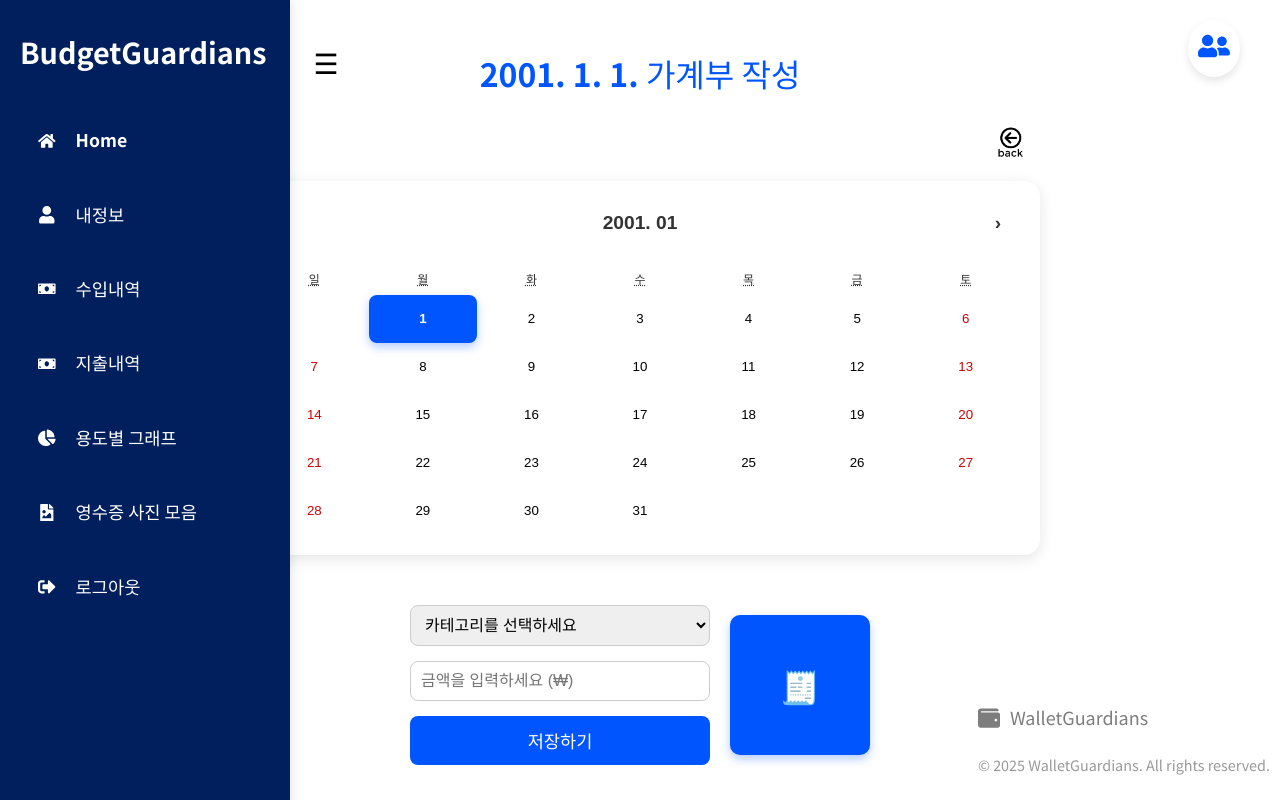
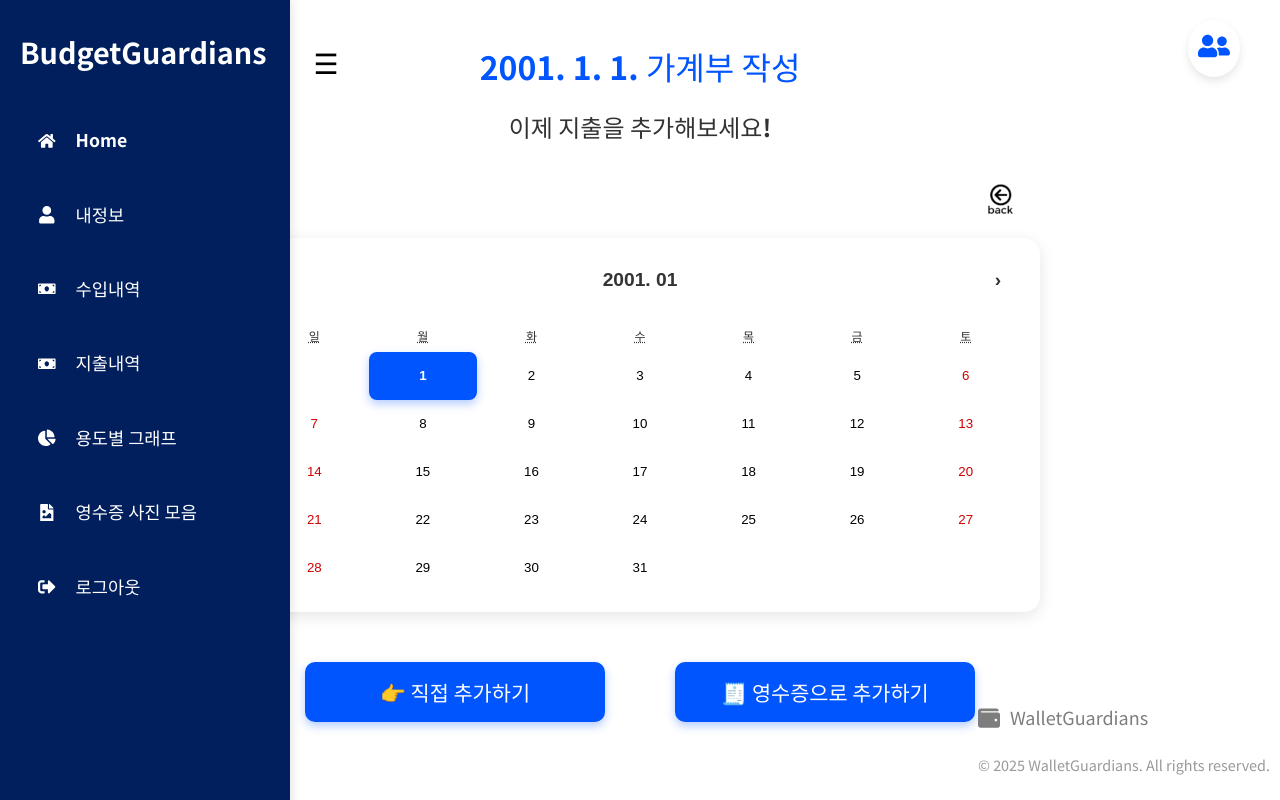
Before and after one commit to ChoiTheCreator/wallet-guardians-web, a React (Vite) app: page /input-entry/1 in a window 1280 px wide. Built offline with nearby package versions, Linux system fonts and the light colour scheme.

Commit message:
<Feat> 친구페이지 및 영수증 입력 페이지 모달링 설정 및 디자인 개선

```diff
--- /dev/null
+++ b/src/pages/InputEntryModal.jsx
@@ -0,0 +1,120 @@
+import React, { useState } from 'react';
+import '../style/InputEntryModal.scss';
+
+const InputEntryModal = ({ isOpen, onClose }) => {
+  const [category, setCategory] = useState('');
+  const [customCategory, setCustomCategory] = useState('');
+  const [amount, setAmount] = useState('');
+  const [storeName, setStoreName] = useState(''); // 명세서 대로 추가
+  const [description, setDescription] = useState(''); // 명세서 대로 추가 22
+
+  const handleSave = async () => {
+    const selectedCategory = category === '기타' ? customCategory : category;
+    if (!selectedCategory || !amount) {
+      alert('카테고리와 금액을 모두 입력해주세요!');
+      return;
+    }
+
+    const expenseData = {
+      expenseCategory: selectedCategory,
+      amount: parseInt(amount, 10),
+      storeName: storeName, // 가게 상호명
+      description: description, // 메모
+    };
+
+    try {
+      const response = await axios.post(
+        `http://백엔드서버주소/expense/${date}`,
+        expenseData,
+        {
+          headers: {
+            'Content-Type': 'application/json',
+          },
+        }
+      );
+
+      if (response.data.success) {
+        alert('지출이 성공적으로 저장되었습니다!');
+        navigate('/main'); // 저장 후 메인 페이지로 이동
+      } else {
+        alert('지출 저장에 실패했습니다.');
+      }
+    } catch (error) {
+      console.error('지출 저장 오류:', error);
+      alert('서버와 통신 중 문제가 발생했습니다.');
+    }
+  }; // 백엔드로 보내는 수동 지출 입력 로직
+
+  if (!isOpen) return null;
+
+  return (
+    <div className="modal-overlay">
+      <div className="modal-container">
+        <h2>지출 추가</h2>
+        <div className="entry-form">
+          <select
+            value={category}
+            style={{ marginBottom: '20px' }}
+            onChange={(e) => setCategory(e.target.value)}
+          >
+            <option value="">카테고리를 선택하세요</option>
+            <option value="식비">🍽️ 식비</option>
+            <option value="교통비">🚗 교통비</option>
+            <option value="쇼핑">🛍️ 쇼핑</option>
+            <option value="주거비">🏠 주거비</option>
+            <option value="취미/여가">🎨 취미/여가</option>
+            <option value="기타">✏️ 기타</option>
+          </select>
+
+          {category === '기타' && (
+            <input
+              type="text"
+              placeholder="카테고리 입력"
+              value={customCategory}
+              onChange={(e) => setCustomCategory(e.target.value)}
+            />
+          )}
+
+          <input
+            type="number"
+            placeholder="금액을 입력하세요 (₩)"
+            value={amount}
+            onChange={(e) => setAmount(e.target.value)}
+          />
+
+          <input
+            type="text"
+            placeholder="상호명을 입력하세요"
+            value={storeName}
+            onChange={(e) => setStoreName(e.target.value)}
+          />
+
+          <input
+            type="text"
+            placeholder="메모를 추가하세요"
+            value={description}
+            onChange={(e) => setDescription(e.target.value)}
+          />
+
+          <button
+            className="save-button"
+            onClick={handleSave}
+            style={{
+              display: 'flex',
+              alignItems: 'center',
+              justifyContent: 'center',
+              height: '100%', // 버튼 높이에 맞춰 정렬
+            }}
+          >
+            <span style={{ boxSizing: 'border-box' }}>저장하기</span>
+          </button>
+          <button className="close-button" onClick={onClose}>
+            취소
+          </button>
+        </div>
+      </div>
+    </div>
+  );
+};
+
+export default InputEntryModal;
--- a/src/pages/InputEntryPage.jsx
+++ b/src/pages/InputEntryPage.jsx
@@ -5,16 +5,17 @@ import 'react-calendar/dist/Calendar.css';
 import '../style/InputEntryPage.scss';
 import moment from 'moment';
 import backbutton from '../IMG/backbutton.png';
+import InputEntryModal from '../pages/InputEntryModal';
 
 const InputEntryPage = () => {
   const { date } = useParams();
   const navigate = useNavigate();
   const selectedDate = new Date(date);
 
-  const [category, setCategory] = useState('');
-  const [customCategory, setCustomCategory] = useState('');
-  const [amount, setAmount] = useState('');
+  const [isAddModalOpen, setIsAddModalOpen] = useState(false);
 
+  const openAddModal = () => setIsAddModalOpen(true);
+  const closeAddModal = () => setIsAddModalOpen(false);
   // 날짜 클릭 시 해당 날짜 페이지로 이동
   const handleDateClick = (newDate) => {
     const year = newDate.getFullYear();
@@ -34,24 +35,12 @@ const InputEntryPage = () => {
     navigate('/main');
   };
 
-  const handleSave = () => {
-    const selectedCategory = category === '기타' ? customCategory : category;
-    if (!selectedCategory || !amount) {
-      alert('카테고리와 금액을 모두 입력해주세요!');
-      return;
-    }
-
-    alert(
-      `날짜: ${selectedDate.toLocaleDateString(
-        'ko-KR'
-      )}\n카테고리: ${selectedCategory}\n금액: ${amount}원`
-    );
-  };
-
   return (
     <div className="input-entry-page">
       {/* 제목 가운데 정렬 */}
       <h1>{selectedDate.toLocaleDateString('ko-KR')} 가계부 작성</h1>
+
+      <p>이제 지출을 추가해보세요!</p>
 
       {/* 뒤로가기 버튼 (달력 오른쪽 상단에 배치) */}
       <button
@@ -61,7 +50,7 @@ const InputEntryPage = () => {
       >
         <img src={backbutton} alt="뒤로가기" />
       </button>
-
+      <div className="content-wrapper">
         <div className="calendar-container">
           <Calendar
             onClickDay={handleDateClick}
@@ -76,50 +65,19 @@ const InputEntryPage = () => {
             prev2Label={null}
             minDetail="year"
           />
-      </div>
 
           <div className="form-button-wrapper">
-        <div className="entry-form">
-          <select
-            value={category}
-            onChange={(e) => setCategory(e.target.value)}
-            className="category-select"
-          >
-            <option value="">카테고리를 선택하세요</option>
-            <option value="식비">🍽️ 식비</option>
-            <option value="교통비">🚗 교통비</option>
-            <option value="쇼핑">🛍️ 쇼핑</option>
-            <option value="주거비">🏠 주거비</option>
-            <option value="취미/여가">🎨 취미/여가</option>
-            <option value="기타">✏️ 기타</option>
-          </select>
-
-          {category === '기타' && (
-            <input
-              type="text"
-              placeholder="직접 입력하세요"
-              value={customCategory}
-              onChange={(e) => setCustomCategory(e.target.value)}
-              className="custom-category-input"
-            />
-          )}
-
-          <input
-            type="number"
-            placeholder="금액을 입력하세요 (₩)"
-            value={amount}
-            onChange={(e) => setAmount(e.target.value)}
-            className="amount-input"
-          />
-
-          <button className="save-button" onClick={handleSave}>
-            저장하기
+            <button className="add-expense-button" onClick={openAddModal}>
+              👉 직접 추가하기
+            </button>
+            <button className="receipt-button" onClick={handleReceiptPage}>
+              🧾 영수증으로 추가하기
             </button>
           </div>
-
-        <button className="receipt-button" onClick={handleReceiptPage}>
-          🧾
-        </button>
+        </div>
+        <div>
+          <InputEntryModal isOpen={isAddModalOpen} onClose={closeAddModal} />
+        </div>
       </div>
     </div>
   );
--- a/src/pages/MainPage.jsx
+++ b/src/pages/MainPage.jsx
@@ -4,13 +4,11 @@ import Calendar from 'react-calendar';
 import { GoalContext } from '../context/GoalContext';
 import '../style/MainPage.scss';
 import moment from 'moment'; // 모먼트 설치
-
 const MainPage = () => {
   const { goalAmount } = useContext(GoalContext); //내가 설정한 Context에서 가져옴 (전역 상태관리)
   const [selectedDate, setSelectedDate] = useState(new Date());
   // 모달 삭제 후 피그마 바탕으로 새로운페이지 추가 확인 요망
   const navigate = useNavigate();
-
   const handleDateClick = (newDate) => {
     const year = newDate.getFullYear();
     const month = String(newDate.getMonth() + 1).padStart(2, '0');
@@ -43,7 +41,7 @@ const MainPage = () => {
           minDetail="year" // 10년단위 년도 숨기기
           tileContent={({ date }) => (
             <div className="expensecontent">
-              <span className="expense">지출</span>
+              <span className="expense"></span>
             </div>
           )}
         />
@@ -51,5 +49,4 @@ const MainPage = () => {
     </div>
   );
 };
-
 export default MainPage;
--- a/src/style/FriendPage.scss
+++ b/src/style/FriendPage.scss
@@ -1,6 +1,5 @@
 @use 'sass:color';
 @import url('https://fonts.googleapis.com/css2?family=Noto+Sans+KR:wght@300;400;700&display=swap');
-
 $primary-color: #0055ff;
 $font-family: 'Noto Sans KR', sans-serif;
 .freind-page-container {
@@ -11,6 +10,11 @@ $font-family: 'Noto Sans KR', sans-serif;
     font-size: 2.5rem;
     color: #333;
     margin-bottom: 30px;
+  }
+  span {
+    font-size: 2rem;
+    color: #333;
+    margin-top: 20px;
   }
   .friend-list {
     display: flex;
--- a/src/style/InputEntryPage.scss
+++ b/src/style/InputEntryPage.scss
@@ -11,11 +11,29 @@
     margin-bottom: 20px;
   }
 
+  p {
+    font-size: 1.5rem;
+    font-weight: bold;
+    color: #333;
+    opacity: 0; /* 처음에는 투명 */
+    animation: fadeIn 2s ease-in-out forwards;
+  }
+
+  @keyframes fadeIn {
+    from {
+      opacity: 0;
+      transform: translateY(20px); /* 아래에서 위로 등장 */
+    }
+    to {
+      opacity: 1;
+      transform: translateY(0);
+    }
+  }
+
   /* 뒤로가기 버튼 (달력 오른쪽 상단) */
   .back-button {
     position: relative;
-      top: 10;
-      left: 370px;
+    left: 360px;
     background-color: transparent;
     border: none;
     cursor: pointer;
@@ -32,12 +50,16 @@
     }
   }
 
+  /* 달력 및 입력 폼 래퍼 */
+  .content-wrapper {
+    display: flex;
+    justify-content: center;
+    align-items: flex-start;
+  }
+
   /* 달력 스타일 */
   .calendar-container {
-      display: flex;
-      justify-content: center;
     margin-bottom: 50px;
-
     .react-calendar {
       width: 800px;
       border: none;
@@ -110,55 +132,26 @@
       }
     }
   }
-
-    /* 입력 폼과 영수증 버튼을 수평으로 배치 */
+  /* 버튼들을 중앙 정렬 및 수평 배치 */
   .form-button-wrapper {
     display: flex;
-      align-items: center;
-      justify-content: center;
-      gap: 20px;
+    justify-content: center; /* 중앙 정렬 */
+    align-items: center; /* 수직 정렬 */
+    gap: 70px; /* 버튼 간격 조정 */
+    margin-top: 50px; /* 상단 여백 추가 */
+    flex-direction: row;
   }
 
-    /* 입력 폼 */
-    .entry-form {
-      display: flex;
-      flex-direction: column;
-      gap: 15px;
-
-      select, input {
-        width: 300px;
-        padding: 10px;
-        border-radius: 8px;
-        border: 1px solid #ccc;
-        font-size: 1rem;
-        box-sizing: border-box;
-      }
-
-      .save-button {
-        width: 300px;
-        padding: 12px;
-        background-color: #0055ff;
-        color: white;
-        border: none;
-        border-radius: 8px;
-        font-size: 1.1rem;
-        cursor: pointer;
-
-        &:hover {
-          background-color: #003bb5;
-        }
-      }
-    }
-
-    /* 영수증 버튼 */
+  /* 버튼 공통 스타일 */
+  .add-expense-button,
   .receipt-button {
-      width: 140px;
-      height: 140px;
+    width: 300px; /* 버튼 크기 조정 */
+    height: 60px;
     background-color: #0055ff;
     color: white;
     border: none;
     border-radius: 10px;
-      font-size: 2rem;
+    font-size: 1.3rem; /* 글자 크기 조정 */
     cursor: pointer;
     box-shadow: 0 4px 10px rgba(0, 85, 255, 0.3);
     transition: background-color 0.3s ease, transform 0.2s;
@@ -169,7 +162,7 @@
 
     &:hover {
       background-color: #003bb5;
-        transform: scale(1.1);
+      transform: scale(1.05);
     }
   }
 }
```
Also changed, not shown: src/pages/GoalSettingPage.jsx (+31 -1 lines), src/style/InputEntryModal.scss (added, +112 -0 lines). Lines whose indentation alone changed are shown as unchanged.
